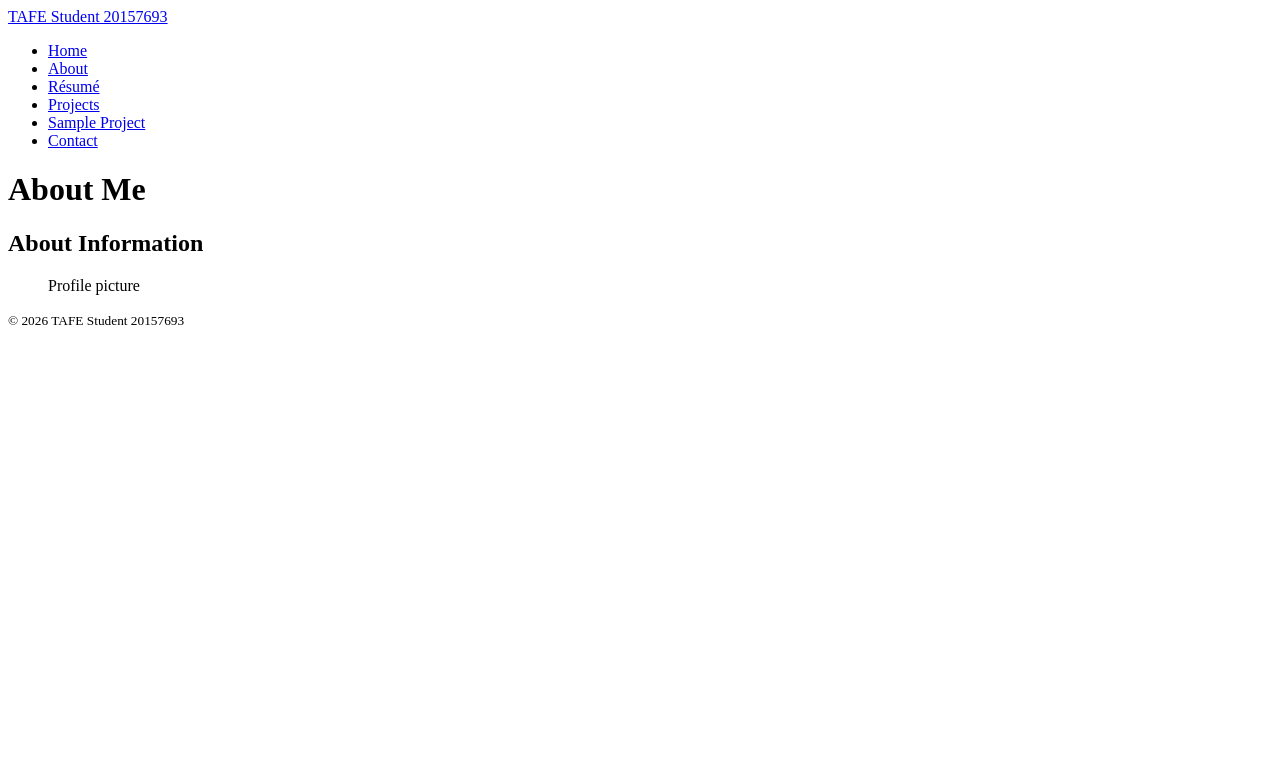
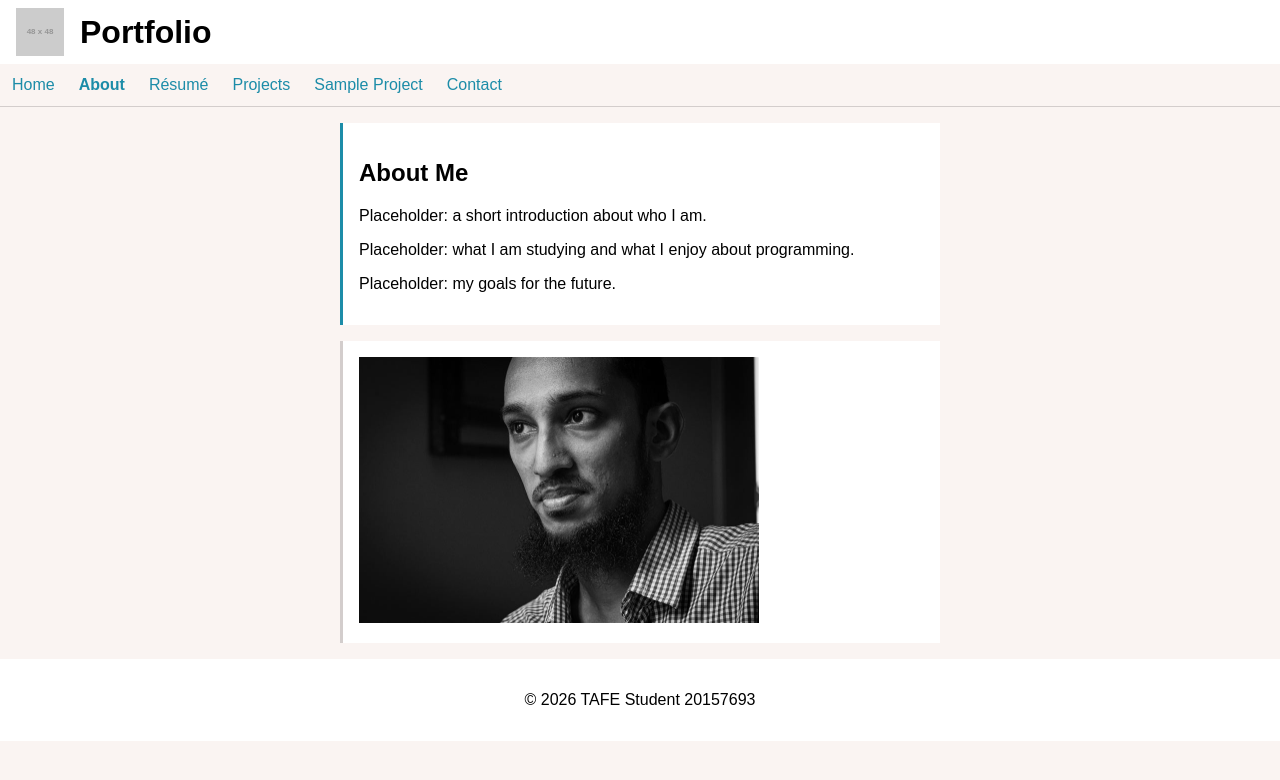
Before and after one commit to 20157693/20157693.github.io, a plain HTML site: page about.html in a window 1280 px wide. Drawn offline with Linux system fonts and the light colour scheme; placeholder pictures from the web are drawn by us.

Commit message:
feat(about.html): basic layout

```diff
--- a/about.html
+++ b/about.html
@@ -3,12 +3,15 @@
   <head>
     <meta charset="UTF-8">
     <meta name="viewport" content="width=device-width, initial-scale=1.0">
-    <link rel="stylesheet" href="./assets/css/site.css">
+    <link rel="stylesheet" href="./assets/css/styles.css">
     <title>About | TAFE Student 20157693</title>
   </head>
   <body>
     <header>
-      <a href="./index.html">TAFE Student 20157693</a>
+      <img src="https://placehold.co/48?text=logo" alt="Logo">
+      <h1>Portfolio</h1>
+    </header>
+
     <nav aria-label="Main">
       <ul>
         <li><a href="./index.html">Home</a></li>
@@ -19,23 +22,22 @@
         <li><a href="./contact.html">Contact</a></li>
       </ul>
     </nav>
-    </header>
 
-    <main>
-      <h1>About Me</h1>
-      <section aria-labelledby="about-heading">
-        <h2 id="about-heading">About Information</h2>
-      </section>
+    <main class="single-column">
+      <article class="card-blue">
+        <h2>About Me</h2>
+        <p>Placeholder: a short introduction about who I am.</p>
+        <p>Placeholder: what I am studying and what I enjoy about programming.</p>
+        <p>Placeholder: my goals for the future.</p>
+      </article>
 
-      <figure>
-        <!-- <img src="./assets/img/profile.jpg" alt=""> -->
-        <figcaption>Profile picture</figcaption>
+      <figure class="intro">
+        <img src="./assets/img/profile-3.jpg" width="400" height="267" alt="Black and white portrait of me looking to the side">
       </figure>
     </main>
 
     <footer>
-      <p><small>&copy; 2026 TAFE Student 20157693</small></p>
+      <p>&copy; 2026 TAFE Student 20157693</p>
     </footer>
-
   </body>
 </html>
```
Lines whose indentation alone changed are shown as unchanged.
